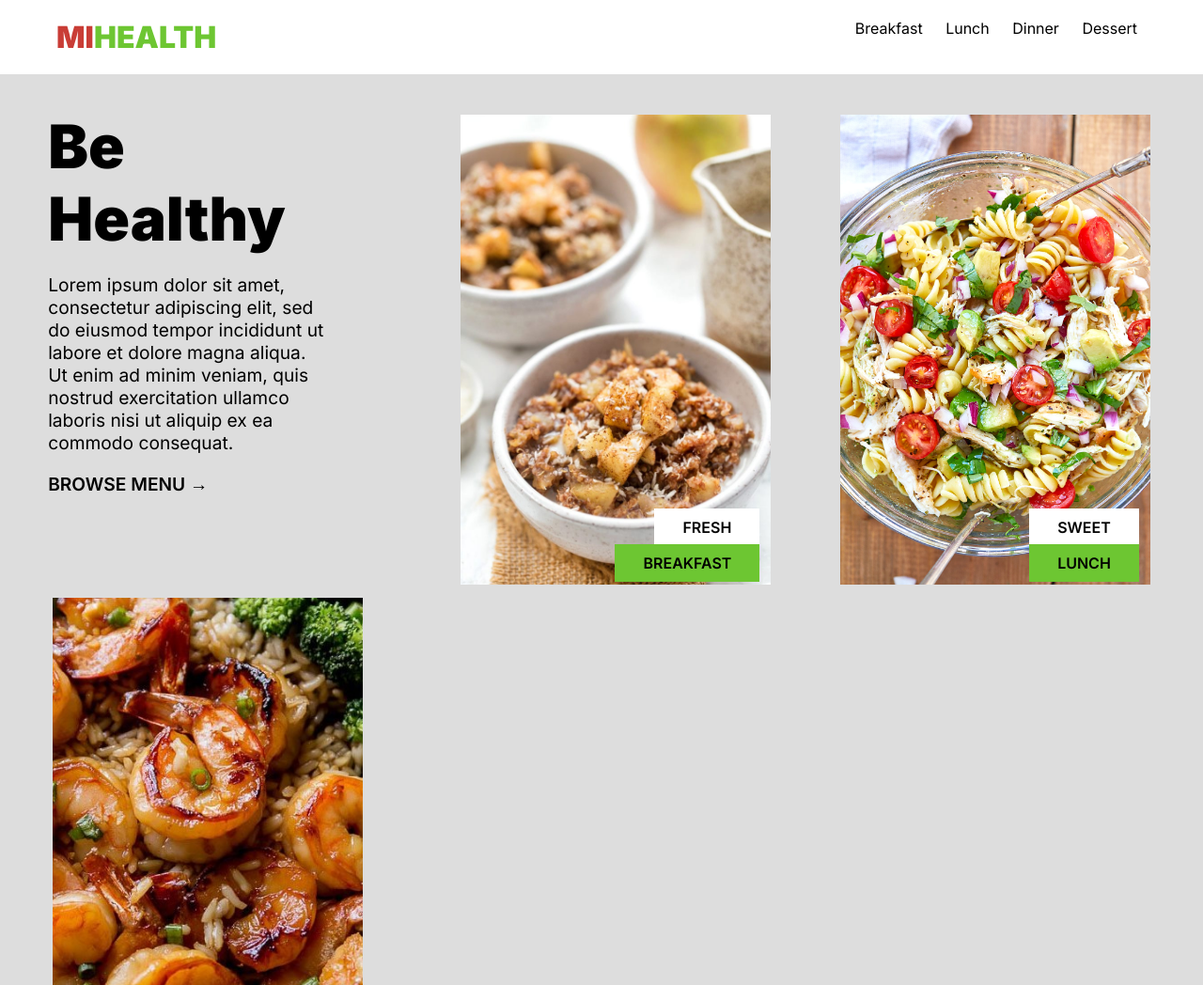
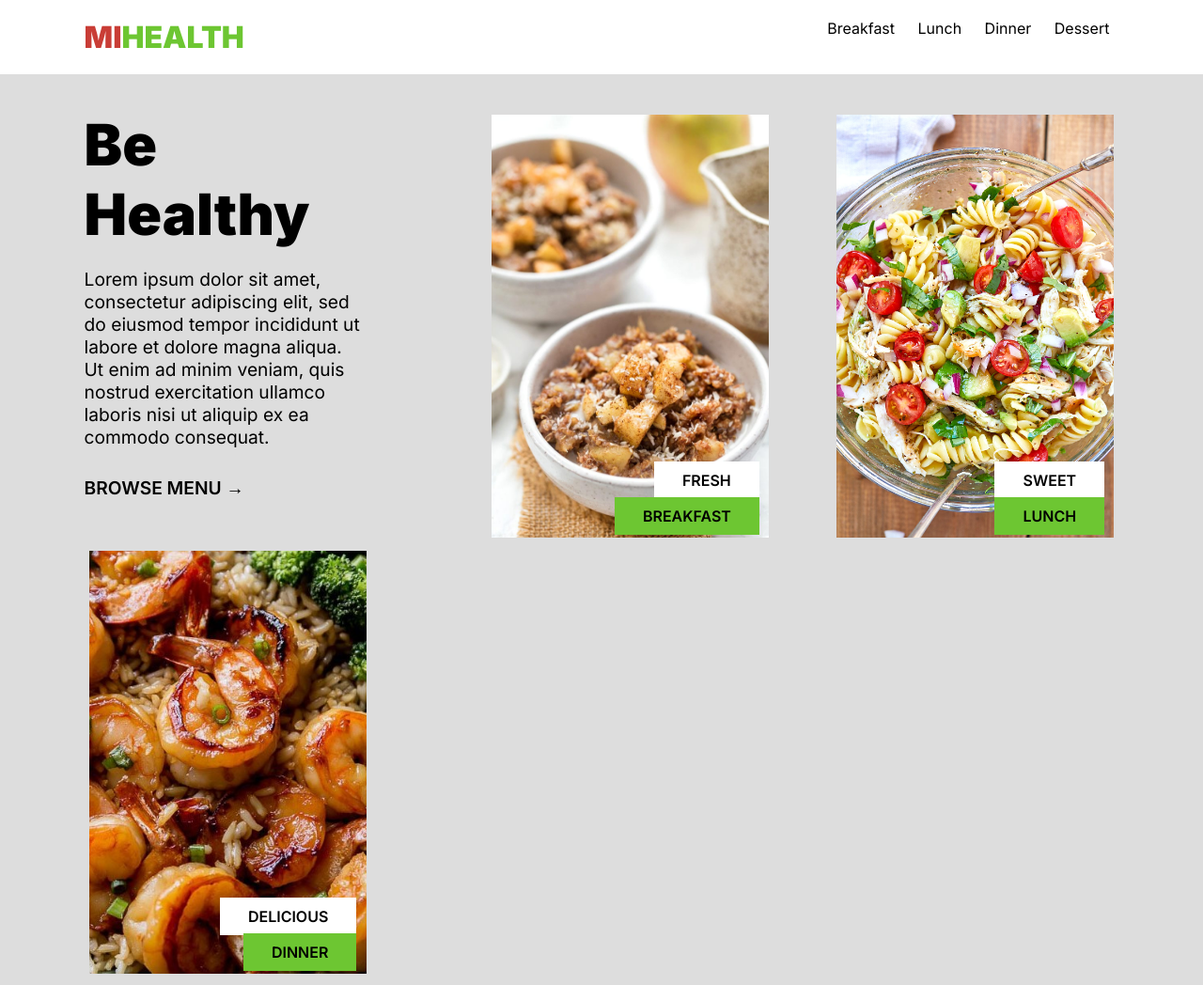
Before and after one commit to kyupin64/mihealth, a plain HTML site: page index.html in a window 1280 px wide. Shown: the top 1048 px of the page at 94% size. Drawn offline with Linux system fonts and the light colour scheme.

Commit message:
Minor adjustments

```diff
--- a/styles.css
+++ b/styles.css
@@ -9,7 +9,7 @@ body {
 #header {
     display: flex;
     flex-flow: row wrap;
-    padding: 20px 60px;
+    padding: 20px 7%;
     background-color: rgb(255, 255, 255);
     justify-content: space-between;
 }
@@ -33,7 +33,7 @@ body {
     text-decoration: underline;
 }
 #content {
-    margin: 3% 4%;
+    margin: 3% 7%;
     display: flex;
     flex-flow: row wrap;
     justify-content: space-between;
@@ -44,7 +44,7 @@ body {
 .text-container h1 {
     margin-bottom: 20px;
     font-weight: 900;
-    font-size: 4em;
+    font-size: 3.8em;
 }
 .text-container p {
     max-width: 300px;
@@ -52,7 +52,7 @@ body {
 }
 .text-container p:last-child {
     font-weight: 600;
-    margin: 20px 0;
+    margin-top: 30px;
 }
 .image-caption {
     display: inline-block;
@@ -60,8 +60,8 @@ body {
 }
 .image-caption img {
     margin: 5px;
-    height: 500px;
-    width: 330px;
+    height: 450px;
+    width: 295px;
     object-fit: cover;
 }
 .image-caption p {
```
